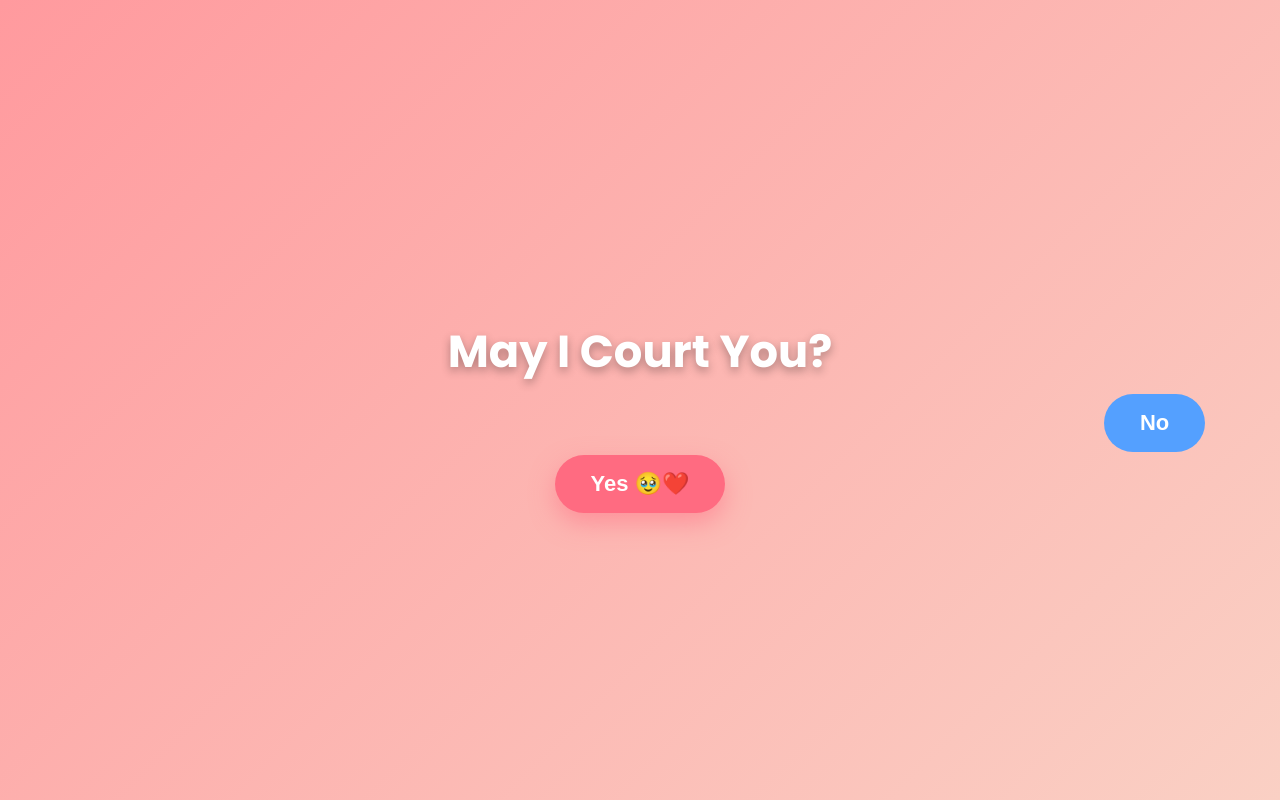
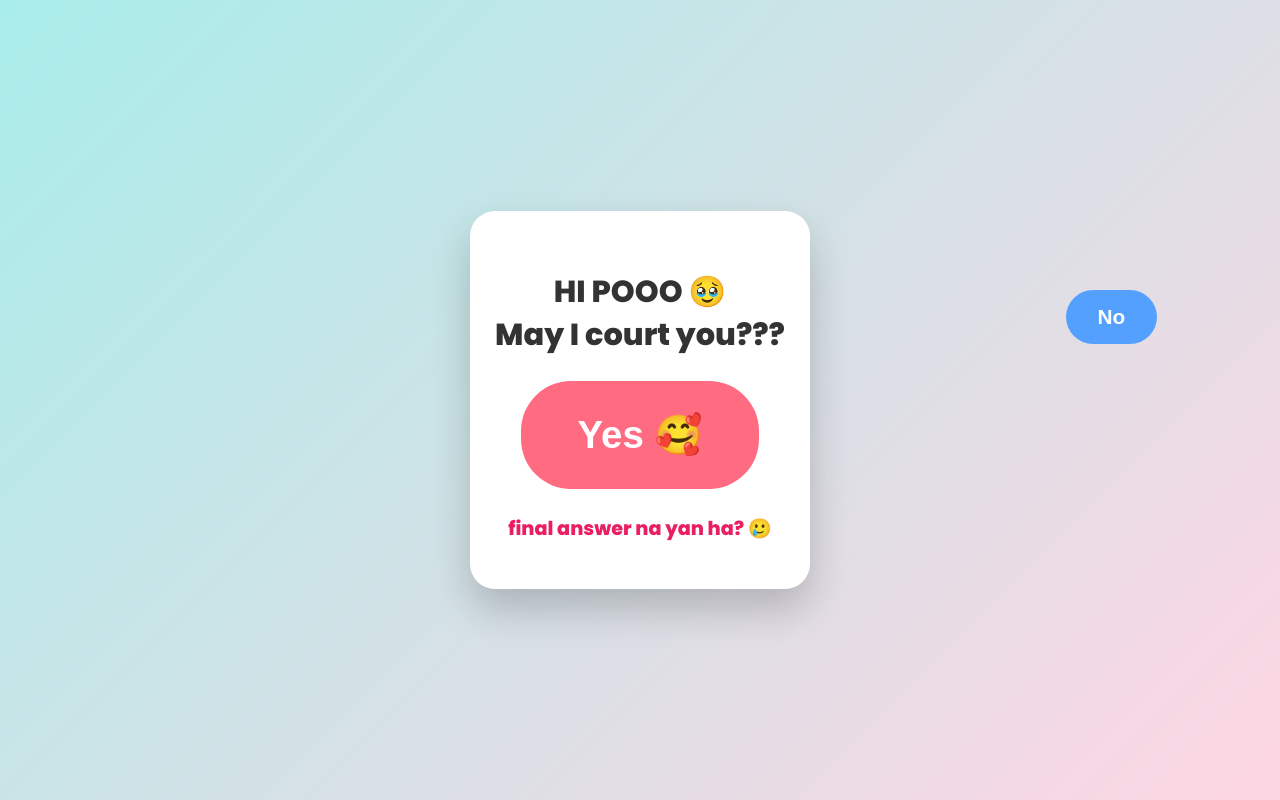
Before and after one commit to kingdukependragin-gif/MY-I-COURT-YOU-BA-, a plain HTML site: page index.html in a window 1280 px wide. Both pictures are taken after a click on the button "No". Drawn offline with Linux system fonts and the light colour scheme.

Commit message:
Update index.html

```diff
--- a/index.html
+++ b/index.html
@@ -5,103 +5,128 @@
     <meta name="viewport" content="width=device-width, initial-scale=1.0">
     <title>May I Court You?</title>
     <style>
+        @import url('https://fonts.googleapis.com/css2?family=Poppins:wght@600;800&display=swap');
+
         body {
+            margin: 0;
+            height: 100vh;
+            background: linear-gradient(135deg, #a8edea, #fed6e3);
+            display: flex;
+            justify-content: center;
+            align-items: center;
             font-family: 'Poppins', sans-serif;
-            display: flex;
-            flex-direction: column;
-            align-items: center;
-            justify-content: center;
-            height: 100vh;
-            margin: 0;
-            background: linear-gradient(135deg, #ff9a9e, #fad0c4);
+            overflow: hidden;
+            transition: opacity 1s ease;
+        }
+        .container {
+            background: white;
+            padding: 40px 25px;
+            border-radius: 25px;
+            box-shadow: 0 20px 40px rgba(0,0,0,0.2);
             text-align: center;
-            overflow: hidden;
-            transition: opacity 1.2s ease-in-out;
+            max-width: 90%;
         }
         h1 {
-            color: white;
-            font-size: 2.8em;
-            text-shadow: 0 4px 10px rgba(0,0,0,0.3);
+            font-size: 1.9rem;
+            color: #333;
+            margin-bottom: 25px;
+            line-height: 1.4;
         }
         .buttons {
-            margin-top: 40px;
-            gap: 30px;
             display: flex;
+            gap: 20px;
+            justify-content: center;
             flex-wrap: wrap;
-            justify-content: center;
+            margin-top: 20px;
         }
         button {
-            padding: 16px 36px;
-            font-size: 22px;
+            padding: 15px 32px;
+            font-size: 1.3rem;
             border: none;
             border-radius: 50px;
             cursor: pointer;
             font-weight: bold;
-            transition: all 0.3s;
+            transition: all 0.3s ease;
         }
         #yesBtn {
             background: #ff6b81;
             color: white;
-            box-shadow: 0 10px 25px rgba(255,107,129,0.5);
         }
         #noBtn {
             background: #54a0ff;
             color: white;
             position: absolute;
         }
-        button:hover { transform: translateY(-5px) scale(1.05); }
-
-        #toast {
-            position: fixed;
-            bottom: 30px;
-            left: 50%;
-            transform: translateX(-50%);
-            background: rgba(0,0,0,0.8);
-            color: white;
-            padding: 14px 28px;
-            border-radius: 50px;
-            font-size: 16px;
-            z-index: 1000;
-            display: none;
+        .message {
+            margin-top: 25px;
+            font-size: 1.2rem;
+            color: #e91e63;
+            font-weight: bold;
+            min-height: 35px;
         }
     </style>
-    <link href="https://fonts.googleapis.com/css2?family=Poppins:wght@600;700&display=swap" rel="stylesheet">
 </head>
 <body>
-    <h1>May I Court You?</h1>
-    <div class="buttons">
-        <button id="yesBtn">Yes 🥹❤️</button>
-        <button id="noBtn">No</button>
+    <div class="container">
+        <h1>HI POOO 🥹<br>May I court you???</h1>
+        <div class="buttons">
+            <button id="yesBtn">Yes 🥰</button>
+            <button id="noBtn">No</button>
+        </div>
+        <div class="message" id="funnyMessage"></div>
     </div>
-    <div id="toast"></div>
 
     <script>
         const yesBtn = document.getElementById('yesBtn');
         const noBtn = document.getElementById('noBtn');
-        const toast = document.getElementById('toast');
+        const message = document.getElementById('funnyMessage');
 
-        function showToast(msg) {
-            toast.textContent = msg;
-            toast.style.display = 'block';
-            setTimeout(() => toast.style.display = 'none', 2200);
-        }
+        const messages = [
+            "sure ka na?? 😏",
+            "final answer na yan ha? 🥲",
+            "last chance na to!!",
+            "pagsisihan mo 'to!!",
+            "sige na pleaaase 🥺",
+            "ayaw mo talaga?? 😭",
+            "hindi na kita iistorbohin ulit!! 😤",
+            "bahala ka na nga!!",
+            "wala na akong maisip na gimmick 😅",
+            "sige, goodbye na lang... 💔"
+        ];
 
-        // No button teleport
+        let count = 0;
+
         noBtn.addEventListener('click', () => {
-            showToast("ayaw mo? sige, magtatampo ako! 😝");
-            const x = Math.random() * (window.innerWidth - noBtn.offsetWidth);
-            const y = Math.random() * (window.innerHeight - noBtn.offsetHeight);
+            count++;
+
+            // Palitan ng funny message
+            if (count < messages.length) {
+                message.textContent = messages[count];
+            } else {
+                message.textContent = "HMPP!! 😒";
+            }
+
+            // Palakihin at i-bounce ang Yes button
+            yesBtn.style.fontSize = `${2 + count * 0.4}rem`;
+            yesBtn.style.padding = `${25 + count * 6}px ${45 + count * 12}px`;
+            yesBtn.style.transform = 'scale(1.2)';
+            setTimeout(() => yesBtn.style.transform = 'scale(1)', 300);
+
+            // Teleport ang No button
+            const x = Math.random() * (window.innerWidth - noBtn.offsetWidth - 50);
+            const y = Math.random() * (window.innerHeight - noBtn.offsetHeight - 200);
             noBtn.style.left = x + 'px';
             noBtn.style.top = y + 'px';
         });
 
-        // Yes button → super smooth fade to celebration.html
         yesBtn.addEventListener('click', () => {
-            showToast("yayyy! wait lang, preparing something special... 🥰");
+            message.textContent = "YAYYYYY!!! I LOVE YOU TALAGA BEBELOVES KO!!! 🥹❤️❤️❤️";
+            message.style.color = "#ff1744";
+            message.style.fontSize = "1.5rem";
             document.body.style.opacity = '0';
             setTimeout(() => {
                 window.location.href = 'celebration.html';
-            }, 1200); // match sa CSS transition duration
+            }, 1100);
         });
     </script>
 </body>
```
